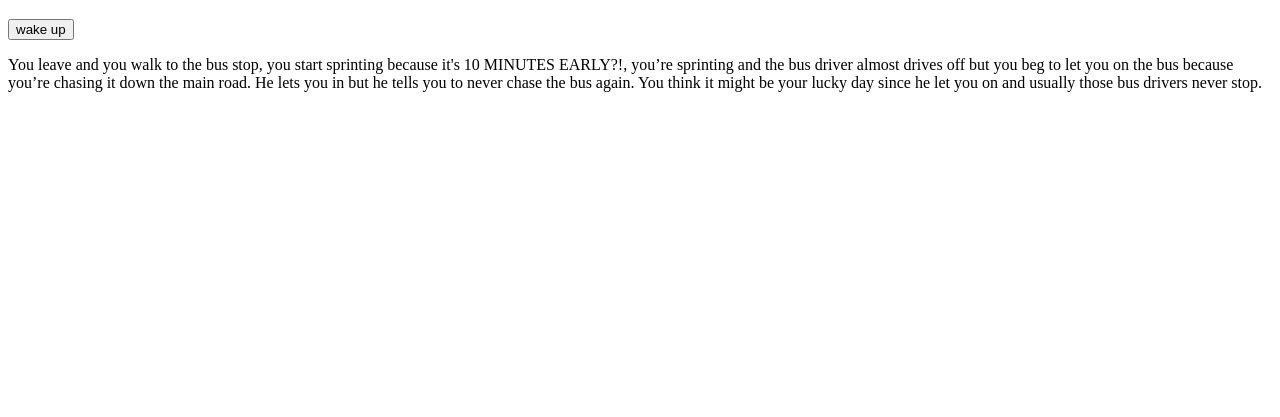
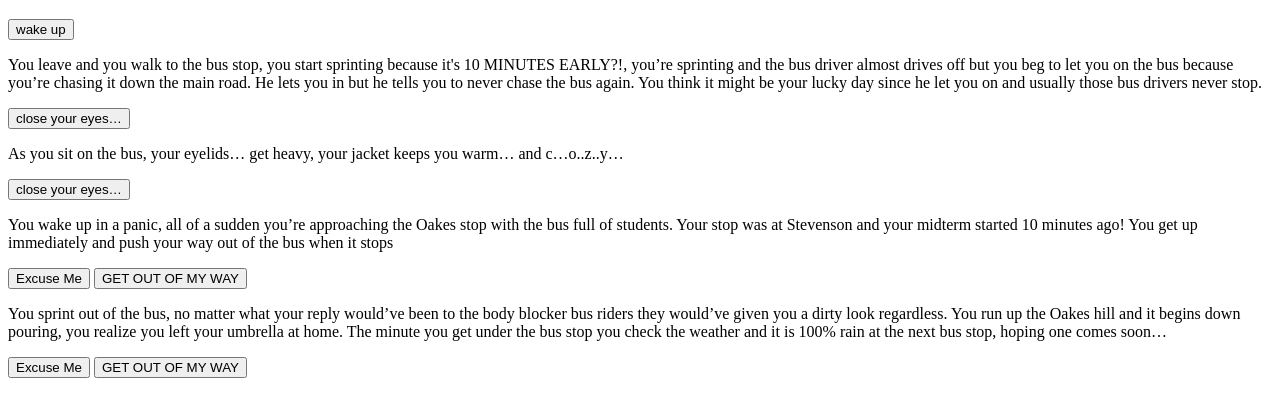
Before and after one commit to lore-ta/art101-final-project, a plain HTML site: page index.html in a window 1280 px wide. Shown: the part 61-478 px from the top of the page. Drawn offline with nearby package versions, Linux system fonts and the light colour scheme.

Commit message:
Update index.html

```diff
--- a/index.html
+++ b/index.html
@@ -82,23 +82,57 @@
 
    <div id="busStop" class="screen"></div>
 
-  <p>
+    <p>
     You leave and you walk to the bus stop, you start sprinting because it's 10 MINUTES EARLY?!, you’re sprinting and the bus driver almost drives off but you beg to let you on the bus because you’re chasing it down the main road. He lets you in but he tells you to never chase the bus again. You think it might be your lucky day since he let you on and usually those bus drivers never stop.
-  </p>
+    </p>
+
+    <button id=”eyes”> close your eyes… </button>
+
 
 
    <div id="bus" class="screen"></div>
+    <p>
+       As you sit on the bus, your eyelids… get heavy, your jacket keeps you warm… and c…o..z..y…
 
+	</p>
+
+    <button id=”eyes”> close your eyes… </button>
 
 
 
    <div id="oakes" class="screen"></div>
+    <p>
+        You wake up in a panic, all of a sudden you’re approaching the Oakes stop with the bus full of students. Your stop was at Stevenson and your midterm started 10 minutes ago! You get up immediately and push your way out of the bus when it stops
 
+	</p>
+
+    <button id=”excuse”> Excuse Me </button>
+	<button id=”getout”> GET OUT OF MY WAY </button>
 
 
 
    <div id="again" class="screen"></div>
 
+   <p>
+       You sprint out of the bus, no matter what your reply would’ve been to the body blocker bus riders they would’ve given you a dirty look regardless. You run up the Oakes hill and it begins down pouring, you realize you left your umbrella at home. The minute you get under the bus stop you check the weather and it is 100% rain at the next bus stop, hoping one comes
+soon…
+
+	</p>
+
+    <button id=”excuse”> Excuse Me </button>
+	<button id=”getout”> GET OUT OF MY WAY </button>
+
+    <div id="waitResult" class="screen">
+    <p>
+        “Wait result” - A bus comes and splashes you leaving you drenched when you arrive. When the bus driver opens the door she is apologizing hysterically and tells you to come in. You walk in and it’s completely full of stinky and damp underclassmen, they clown on you because you look like you just went for a swim at the UCSC pool. With the amount of social anxiety you have you decide it’s better to get off and wait for an emptier bus to spare yourself the embarrassment. You pray that a bus will come soon.
+    </p>
+
+    <button id=”waitagain”> Wait, again… </button>
+
+   <p> ”wait, again… result”- A bus comes and you get on, luckily there are less people but you’re now being stared at weirdly again by the bus driver and other riders. You check the time and it’s been 35 minutes since your midterm started. You’re determined to make it and be able to take the testt.
+   </p>
+
+   <div id="waitagainResult" class="screen">
 
 
 
```
